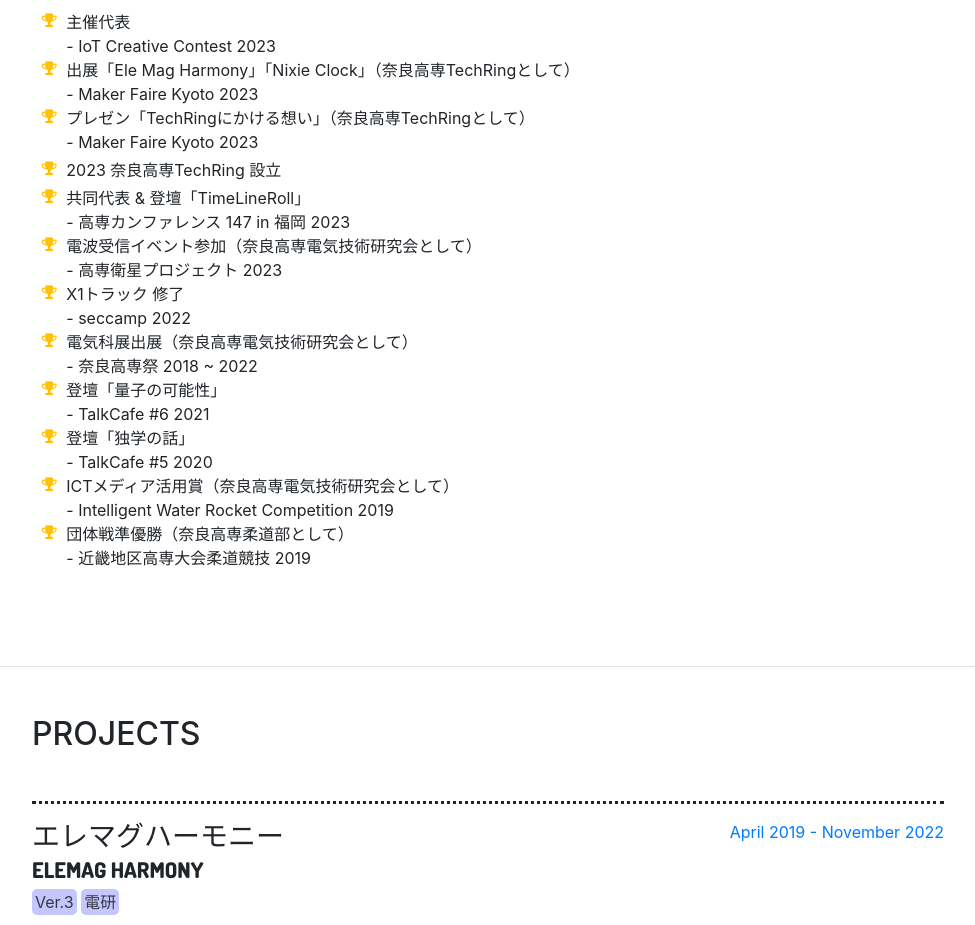
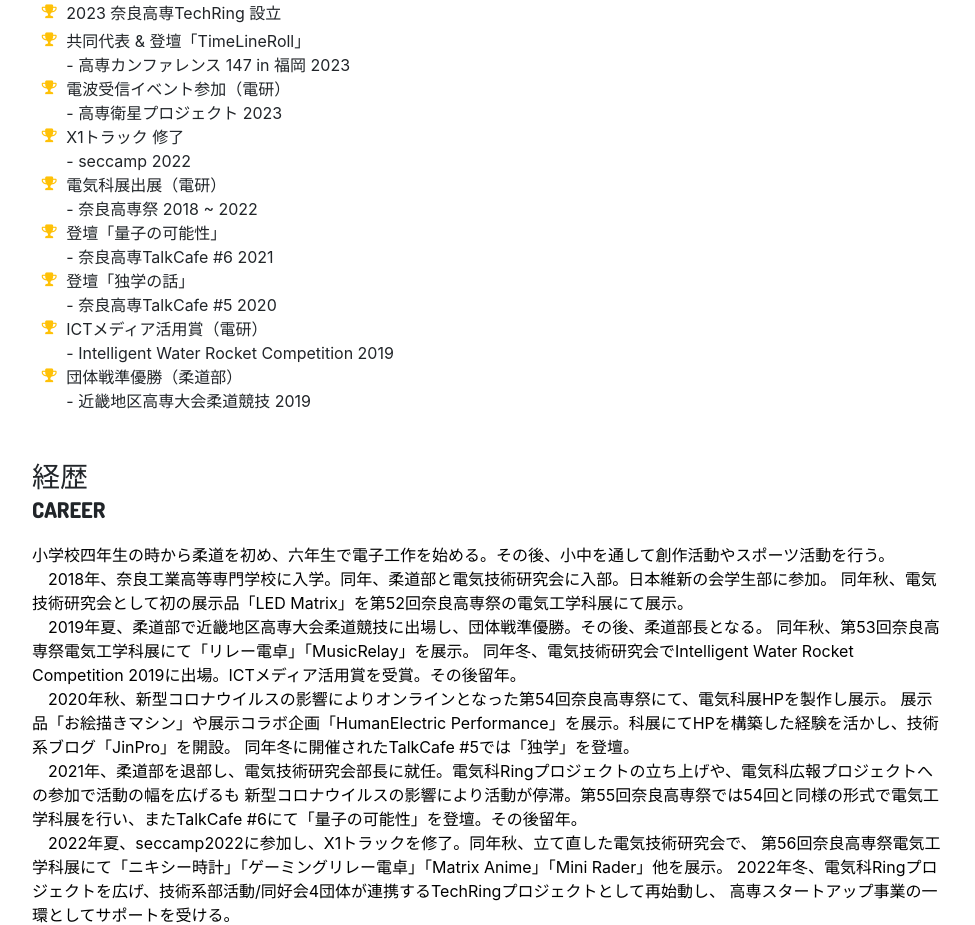
Before and after one commit to Jin-Neuron/Jin-Neuron.github.io, a website with bundled scripts: page index.html in a window 1280 px wide. Shown: the part 1866-2791 px from the top of the page, without its empty margins (288-1263 px from the left). Built offline with nearby package versions, Linux system fonts and the light colour scheme; a web font is replaced by a local one.

Commit message:
add career

```diff
--- a/index.html
+++ b/index.html
@@ -154,19 +154,13 @@
             <div class="resume-content mr-auto">
               <h3 class="mb-0">所属</h3>
               <div class="subheading mb-3">Belongs</div>
-              <p>私は高専の電気工学科に所属する高専生です。主に電研や柔道部、TalkCafeなどに所属し活動しております。</p>
+              <p>私は高専の電気工学科に所属する高専生です。主に電研や柔道部、TechRingなどで活動しております。</p>
               <h4 class="mb-0">電研</h4>
               <div class="subheading mb-2">Den Ken</div>
               <p>
                 正式名称は電気技術研究会。主に高専祭の電気科展に出展する展示品を製作している同好会です。他にも高専スペースアカデミア
                 を受講し、Cube-Satを製作したり、高専スペースキャンプや水ロケットコンテスト(IWRC)にも出場しました。電気技術研究会には5年所属しており、
                 部長として今年で3年目を迎えます。電研での私の製作品は<a href="#projects">Projects</a>をご参照くださいませ。
-              </p>
-              <h4 class="mb-0">柔道部</h4>
-              <div class="subheading mb-2">Judo</div>
-              <p>
-                柔道は小学校4年のころから10年ほどやっており、黒帯を取得しております。その他大阪市南地区少年少女柔道大会三位、近畿地区高専大会で団体準優勝
-                などの実績があります。高専にて柔道部の部長はだいたい2年程務めておりました。今はOBみたいな、コーチ枠みたいな、役割です(;^ω^)
               </p>
               <h4 class="mb-0">テックリング</h4>
               <div class="subheading mb-2">Tech Ring</div>
@@ -197,15 +191,15 @@
               <ul class="fa-ul mb-0">
                 <li>
                   <i class="fa-li fa fa-trophy text-warning"></i>
-                  主催代表 <br>- IoT Creative Contest 2023
+                  主催代表 <br> - IoT Creative Contest 2023
                 </li>
                 <li>
                   <i class="fa-li fa fa-trophy text-warning"></i>
-                  出展「Ele Mag Harmony」「Nixie Clock」（奈良高専TechRingとして）<br> - Maker Faire Kyoto 2023
+                  出展「Ele Mag Harmony」「Nixie Clock」（TechRing）<br> - Maker Faire Kyoto 2023
                 </li>
                 <li>
                   <i class="fa-li fa fa-trophy text-warning"></i>
-                  プレゼン「TechRingにかける想い」（奈良高専TechRingとして）<br> - Maker Faire Kyoto 2023
+                  プレゼン「TechRingにかける想い」（TechRing）<br> - Maker Faire Kyoto 2023
                 </li>
                 <li class="mb-1 mt-1">
                   <i class="fa-li fa fa-trophy text-warning"></i>
@@ -217,34 +211,65 @@
                 </li>
                 <li>
                   <i class="fa-li fa fa-trophy text-warning"></i>
-                  電波受信イベント参加（奈良高専電気技術研究会として）<br> - 高専衛星プロジェクト 2023
+                  電波受信イベント参加（電研）<br> - 高専衛星プロジェクト 2023
                 </li>
                 <li>
                   <i class="fa-li fa fa-trophy text-warning"></i>
                   X1トラック 修了 <br> - seccamp 2022
                 </li>
                 <li>
-                    <i class="fa-li fa fa-trophy text-warning"></i>
-                    電気科展出展（奈良高専電気技術研究会として） <br> - 奈良高専祭 2018 ~ 2022
+                  <i class="fa-li fa fa-trophy text-warning"></i>
+                  電気科展出展（電研）<br> - 奈良高専祭 2018 ~ 2022
                 </li>
                 <li>
                   <i class="fa-li fa fa-trophy text-warning"></i>
-                  登壇「量子の可能性」<br> - TalkCafe #6 2021
+                  登壇「量子の可能性」<br> - 奈良高専TalkCafe #6 2021
                 </li>
                 <li>
                   <i class="fa-li fa fa-trophy text-warning"></i>
-                  登壇「独学の話」<br> - TalkCafe #5 2020
+                  登壇「独学の話」<br> - 奈良高専TalkCafe #5 2020
                 </li>
                 <li>
                   <i class="fa-li fa fa-trophy text-warning"></i>
-                  ICTメディア活用賞（奈良高専電気技術研究会として）<br> - Intelligent Water Rocket Competition 2019
+                  ICTメディア活用賞（電研）<br> - Intelligent Water Rocket Competition 2019
                 </li>
                 <li>
                   <i class="fa-li fa fa-trophy text-warning"></i>
-                  団体戦準優勝（奈良高専柔道部として）<br> - 近畿地区高専大会柔道競技 2019
+                  団体戦準優勝（柔道部）<br> - 近畿地区高専大会柔道競技 2019
                 </li>
               </ul>
             </div>
+          </div>
+        </div>
+
+        <div class="resume-item d-flex flex-column flex-md-row mb-5">
+          <div class="resume-content mr-auto">
+            <h3 class="mb-0">経歴</h3>
+            <div class="subheading mb-3">Career</div>
+            <p>
+              小学校四年生の時から柔道を初め、六年生で電子工作を始める。その後、小中を通して創作活動やスポーツ活動を行う。<br>
+              　2018年、奈良工業高等専門学校に入学。同年、柔道部と電気技術研究会に入部。日本維新の会学生部に参加。
+              同年秋、電気技術研究会として初の展示品「LED Matrix」を第52回奈良高専祭の電気工学科展にて展示。<br>
+              　2019年夏、柔道部で近畿地区高専大会柔道競技に出場し、団体戦準優勝。その後、柔道部長となる。
+              同年秋、第53回奈良高専祭電気工学科展にて「リレー電卓」「MusicRelay」を展示。
+              同年冬、電気技術研究会でIntelligent Water Rocket Competition 2019に出場。ICTメディア活用賞を受賞。その後留年。<br>
+              　2020年秋、新型コロナウイルスの影響によりオンラインとなった第54回奈良高専祭にて、電気科展HPを製作し展示。
+              展示品「お絵描きマシン」や展示コラボ企画「HumanElectric Performance」を展示。科展にてHPを構築した経験を活かし、技術系ブログ「JinPro」を開設。
+              同年冬に開催されたTalkCafe #5では「独学」を登壇。<br>
+              　2021年、柔道部を退部し、電気技術研究会部長に就任。電気科Ringプロジェクトの立ち上げや、電気科広報プロジェクトへの参加で活動の幅を広げるも
+              新型コロナウイルスの影響により活動が停滞。第55回奈良高専祭では54回と同様の形式で電気工学科展を行い、またTalkCafe #6にて「量子の可能性」を登壇。その後留年。<br>
+              　2022年夏、seccamp2022に参加し、X1トラックを修了。同年秋、立て直した電気技術研究会で、
+              第56回奈良高専祭電気工学科展にて「ニキシー時計」「ゲーミングリレー電卓」「Matrix Anime」「Mini Rader」他を展示。
+              2022年冬、電気科Ringプロジェクトを広げ、技術系部活動/同好会4団体が連携するTechRingプロジェクトとして再始動し、
+              高専スタートアップ事業の一環としてサポートを受ける。<br>
+              　2023年春、電気技術研究会で高専衛星プロジェクトに参加し、KOSEN-1の電波受信イベントにて電波受信とビーコンの解析を行う。
+              加えて運営共同代表として高専カンファレンスin福岡2023を開催。「TimeLineRoll」を登壇。その後MakerFaireKyoto2023にてTechRing共同出展を行う。
+              電気技術研究会からは「EleMag Harmony」を新たに製作し「ニキシー時計」と共に展示。さらに日本維新の会関西学生部の部長に就任。
+              同年夏、奈良高専アイディアチャレンジプロジェクトの一環として「IoTアイディアものづくりキット」プロジェクトが採択され、TurtlePicoボードを開発。
+              それに伴いさらにTechRing活動の幅を広げるべく、学内コンテスト「IoT Creative Contest 2023」をTechRing活動も兼ねて開催。
+              同時期にあしなが育英会学生募金事務局に参加。
+
+            </p>
           </div>
         </div>
 
```
